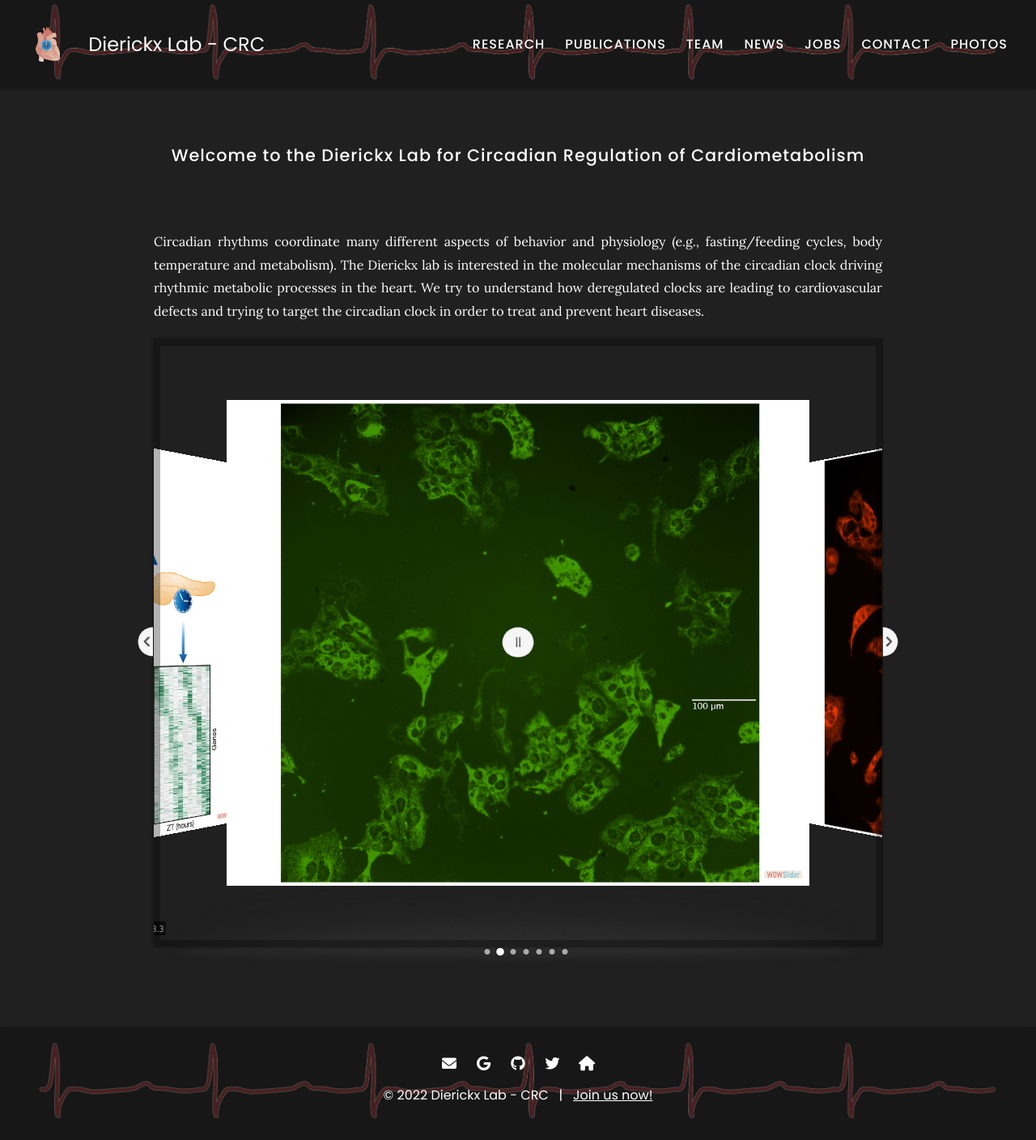
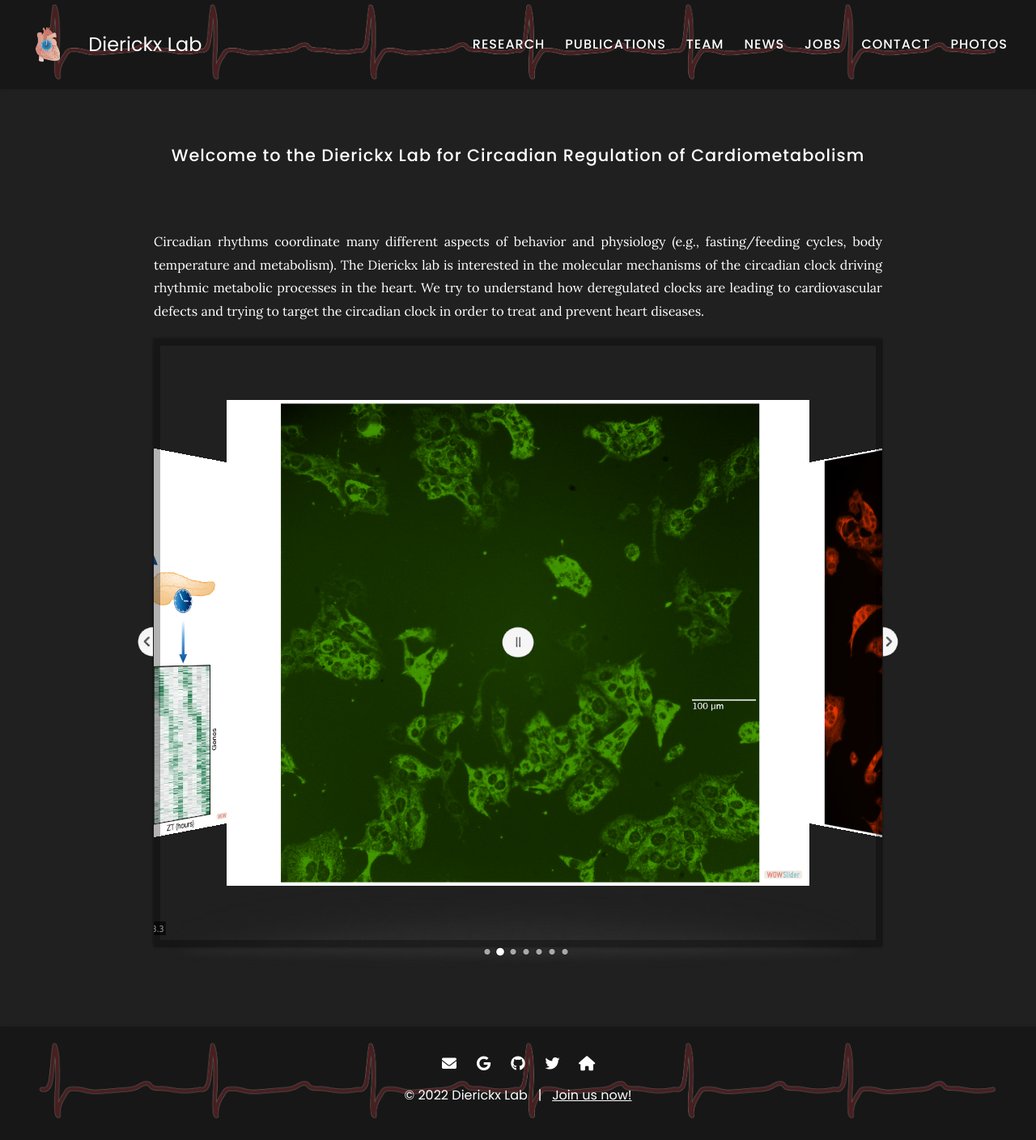
Before and after one commit to theDierickxLab/theDierickxLab, a Jekyll site: the page built from index.md, in a window 1280 px wide. Shown: the whole page at 81% size. Built offline with Jekyll 4.4.1, drawn with Linux system fonts in a browser that asks for light colours.

Commit message:
Update _config.yaml

```diff
--- a/_config.yaml
+++ b/_config.yaml
@@ -1,7 +1,7 @@
 ### basic settings
 
 # site properties and page defaults
-title: Dierickx Lab - CRC
+title: Dierickx Lab
 description: The Dierickx lab is interested in the molecular mechanisms of the circadian clock driving rhythmic metabolic processes in the heart.
              We try to understand how deregulated clocks are leading to cardiovascular defects and trying to target the circadian clock in order to treat and prevent heart diseases.
 logo: images/Logo.png
```
